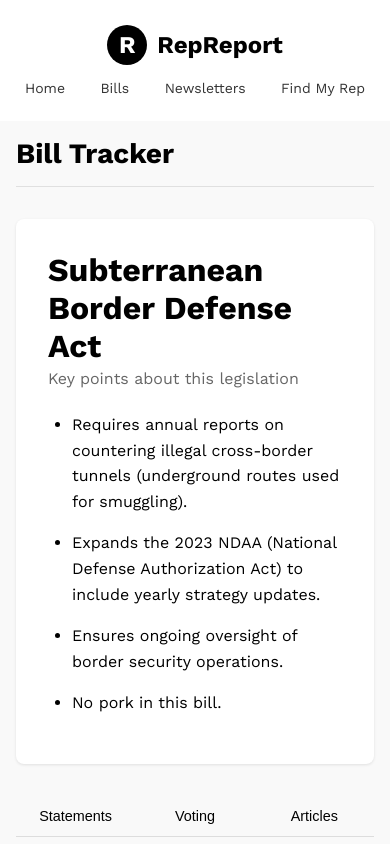
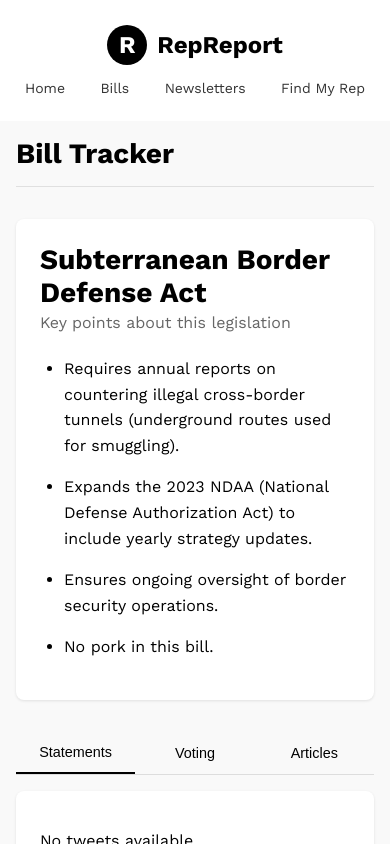
Before and after one commit to jcrooks33/repreport_nextjs, a Next.js app in the folder repreport/: page /bills/sub-border-defense-act in a window 390 px wide. Built offline with nearby package versions, Linux system fonts and the light colour scheme.

Commit message:
mobile changes

```diff
--- a/repreport/src/components/BillDetailClient.jsx
+++ b/repreport/src/components/BillDetailClient.jsx
@@ -181,12 +181,16 @@ export default function BillDetailClient({ title, bps, pork, tableData, tweets,
           </button>
         </div>
         <div className={styles.tweetsContainer}>
-          <div className={styles.tweetsGrid}>
+          <div className={`${styles.tweetsGrid} ${isMobile ? styles.tweetsMobileGrid : ''}`}>
             {filteredTweets.length > 0 ? (
               filteredTweets.map((tweet, idx) => (
-                <div key={idx} className={styles.tweetCard}>
-                  <Tweet id={tweet.id} />
-                </div>
+                isMobile ? (
+                  <Tweet key={idx} id={tweet.id} />
+                ) : (
+                  <div key={idx} className={styles.tweetCard}>
+                    <Tweet id={tweet.id} />
+                  </div>
+                )
               ))
             ) : (
               <p className={styles.noResults}>No tweets available from {activePartyFilter} representatives</p>
@@ -266,6 +270,7 @@ export default function BillDetailClient({ title, bps, pork, tableData, tweets,
         {renderSummary()}
 
         <MobileTabs
+          summary={renderSummary()}
           table={renderTable()}
           tweets={renderTweets()}
           articles={renderArticles()}
@@ -300,34 +305,33 @@ export default function BillDetailClient({ title, bps, pork, tableData, tweets,
   );
 }
 
-// Simple tabbed interface for mobile
-function MobileTabs({ table, tweets, articles }) {
-  const [activeTab, setActiveTab] = useState('summary');
+// Improved tabbed interface for mobile
+function MobileTabs({ summary, table, tweets, articles }) {
+  const [activeTab, setActiveTab] = useState('statements');
 
   return (
-    <div>
+    <div className={styles.mobileTabsContainer}>
       <div className={styles.tabBar}>
         <button
-          className={activeTab === 'statements' ? styles.activeTab : ''}
+          className={`${styles.tabButton} ${activeTab === 'statements' ? styles.activeTab : ''}`}
           onClick={() => setActiveTab('statements')}
         >
           Statements
         </button>
         <button
-          className={activeTab === 'voting' ? styles.activeTab : ''}
+          className={`${styles.tabButton} ${activeTab === 'voting' ? styles.activeTab : ''}`}
           onClick={() => setActiveTab('voting')}
         >
           Voting
         </button>
         <button
-          className={activeTab === 'articles' ? styles.activeTab : ''}
+          className={`${styles.tabButton} ${activeTab === 'articles' ? styles.activeTab : ''}`}
           onClick={() => setActiveTab('articles')}
         >
           Articles
         </button>
       </div>
       <div className={styles.tabContent}>
-        {activeTab === 'summary' && <div className={styles.mobileSection}>{tweets}</div>}
         {activeTab === 'statements' && <div className={styles.mobileSection}>{tweets}</div>}
         {activeTab === 'voting' && <div className={styles.mobileSection}>{table}</div>}
         {activeTab === 'articles' && <div className={styles.mobileSection}>{articles}</div>}
--- a/repreport/src/css/BillDetail.module.css
+++ b/repreport/src/css/BillDetail.module.css
@@ -86,6 +86,14 @@
   display: flex;
   margin-bottom: 1.5rem;
   border-bottom: 1px solid #e0e0e0;
+  overflow-x: auto; /* Enable horizontal scrolling for mobile */
+  -webkit-overflow-scrolling: touch; /* Smooth scrolling on iOS */
+  scrollbar-width: none; /* Hide scrollbar for Firefox */
+  -ms-overflow-style: none; /* Hide scrollbar for IE and Edge */
+}
+
+.filterTabs::-webkit-scrollbar {
+  display: none; /* Hide scrollbar for Chrome, Safari and Opera */
 }
 
 .filterTab {
@@ -96,6 +104,8 @@
   cursor: pointer;
   transition: all 0.2s ease;
   color: #555;
+  white-space: nowrap; /* Prevent text wrapping */
+  flex-shrink: 0; /* Prevent tabs from shrinking */
 }
 
 .activeFilterTab {
@@ -104,18 +114,23 @@
   font-weight: 500;
 }
 
-/* Tweets Container with fixed height and scrolling */
+/* Tweets Container with responsive height */
 .tweetsContainer {
-  height: 500px; /* Fixed height for the tweets section */
+  height: 500px; /* Default height for desktop */
   overflow-y: auto; /* Enable vertical scrolling */
   padding-right: 0.5rem; /* Add some padding for the scrollbar */
 }
 
 .tweetsGrid {
   display: grid;
-  grid-template-columns: repeat(3, 1fr); /* 3 columns */
-  grid-template-rows: repeat(2, auto); /* 2 rows initially visible */
+  grid-template-columns: repeat(3, 1fr); /* 3 columns for desktop */
   gap: 1.5rem;
+}
+
+/* Mobile specific grid for tweets */
+.tweetsMobileGrid {
+  grid-template-columns: 1fr; /* Single column for mobile */
+  gap: 2rem; /* Increased spacing between tweets */
 }
 
 .tweetCard {
@@ -123,16 +138,20 @@
   border-radius: 8px;
   padding: 1rem;
   box-shadow: 0 1px 3px rgba(0, 0, 0, 0.05);
-  /* Set a max width to ensure consistent sizing */
   max-width: 100%;
-  /* Ensure tweet content doesn't overflow */
   overflow: hidden;
+  width: 100%; /* Ensure full width on mobile */
 }
 
 /* Ensure Tweet embeds fit within cards */
 .tweetCard :global(.react-tweet) {
   max-width: 100% !important;
   width: 100% !important;
+}
+
+/* Mobile Tabs Container */
+.mobileTabsContainer {
+  margin-bottom: 2rem;
 }
 
 /* Two Column Layout */
@@ -344,17 +363,25 @@
   border-bottom: 1px solid #ddd;
   margin-bottom: 1rem;
   overflow-x: auto;
+  -webkit-overflow-scrolling: touch;
+  scrollbar-width: none;
+  -ms-overflow-style: none;
 }
 
-.tabBar button {
+.tabBar::-webkit-scrollbar {
+  display: none;
+}
+
+.tabButton {
   flex: 1;
-  padding: 0.75rem;
+  padding: 0.75rem 1rem;
   background: none;
   border: none;
   cursor: pointer;
   font-size: 0.9rem;
-  transition: background-color 0.2s ease;
   white-space: nowrap;
+  min-width: 80px; /* Ensure minimum width */
+  text-align: center;
 }
 
 .activeTab {
@@ -373,6 +400,12 @@
   box-shadow: 0 1px 3px rgba(0, 0, 0, 0.1);
 }
 
+.noResults {
+  padding: 1rem;
+  text-align: center;
+  color: #666;
+}
+
 /* Responsive adjustments */
 @media (max-width: 992px) {
   .tweetsGrid {
@@ -381,6 +414,18 @@
 }
 
 @media (max-width: 768px) {
+  .container, .containerMobile {
+    padding: 1rem;
+  }
+
+  .summaryCard {
+    padding: 1.5rem;
+  }
+
+  .summaryCard h1 {
+    font-size: 1.75rem;
+  }
+
   .tweetsGrid, .articlesGrid {
     grid-template-columns: 1fr;
   }
@@ -394,12 +439,35 @@
     flex-direction: column;
   }
 
+  .statementsSection {
+    padding: 1.5rem;
+  }
+
   .tweetsContainer {
-    height: 400px; /* Slightly smaller height on smaller screens */
+    height: auto; /* Remove fixed height on mobile */
+    max-height: none; /* No max height on mobile to allow natural flow */
+    padding: 0; /* Remove padding that was used for scrollbar */
+  }
+
+  /* Improve spacing around tweet elements on mobile */
+  .tweetsGrid > :global(.react-tweet) {
+    margin-bottom: 1.5rem;
   }
 
   .tableScrollWrapper,
   .articlesContainer {
     max-height: 400px;
   }
+
+  /* Adjust padding for mobile */
+  .filterTab {
+    padding: 0.75rem 1rem;
+  }
+
+  /* Remove backgrounds and shadows for mobile tweet displays */
+  .mobileSection .statementsSection {
+    background: transparent;
+    box-shadow: none;
+    padding: 0;
+  }
 }
```
